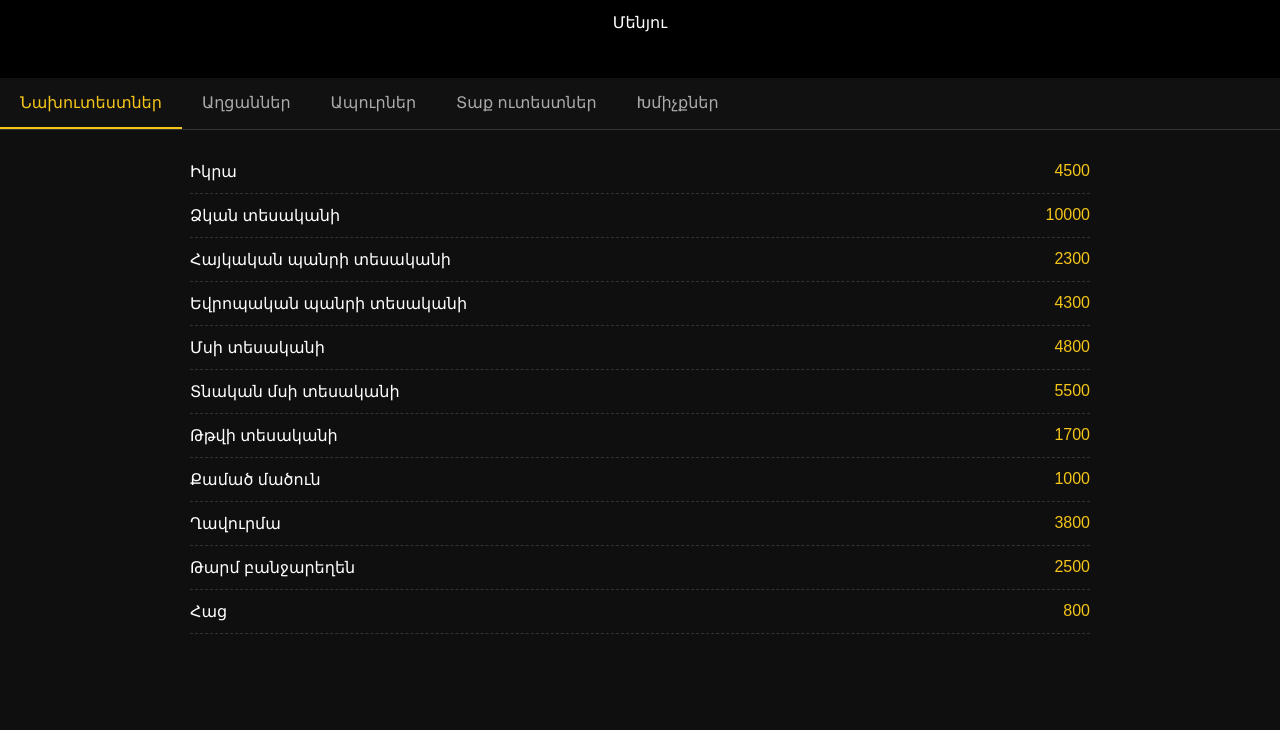
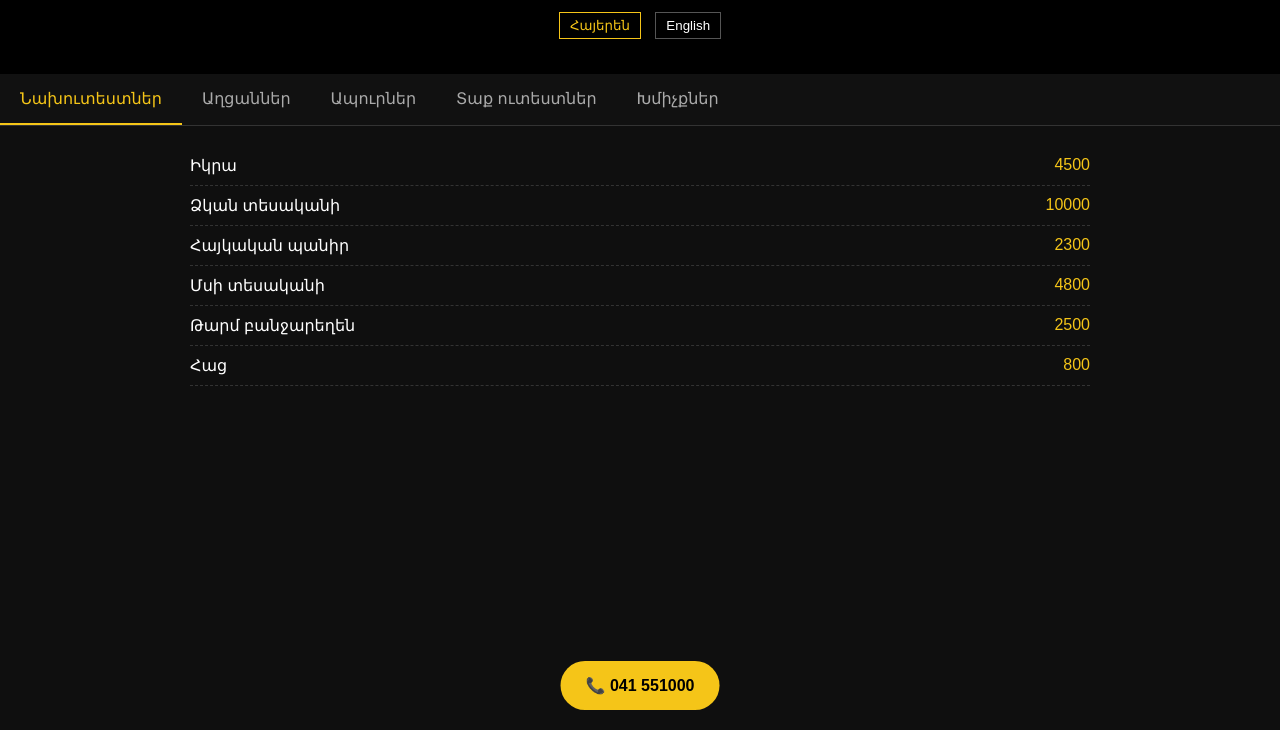
Before and after one commit to vanatour-restaurant/menu, a plain HTML site: page index.html in a window 1280 px wide. Shown: the part 70-800 px from the top of the page. Drawn offline with Linux system fonts and the light colour scheme.

Commit message:
Update index.html

```diff
--- a/index.html
+++ b/index.html
@@ -24,6 +24,25 @@ h1 {
   color: #f5c518;
 }
 
+/* LANGUAGE SWITCH */
+.lang-switch {
+  margin-top: 10px;
+}
+
+.lang-switch button {
+  background: none;
+  border: 1px solid #555;
+  color: #fff;
+  padding: 5px 10px;
+  margin: 5px;
+  cursor: pointer;
+}
+
+.lang-switch button.active {
+  border-color: #f5c518;
+  color: #f5c518;
+}
+
 /* TABS */
 .tabs {
   display: flex;
@@ -44,7 +63,7 @@ h1 {
   border-bottom: 2px solid #f5c518;
 }
 
-/* CONTENT */
+/* MENU */
 .container {
   max-width: 900px;
   margin: auto;
@@ -54,7 +73,7 @@ h1 {
 .item {
   display: flex;
   justify-content: space-between;
-  padding: 12px 0;
+  padding: 10px 0;
   border-bottom: 1px dashed #333;
 }
 
@@ -62,6 +81,21 @@ h1 {
   color: #f5c518;
 }
 
+/* CTA */
+.cta {
+  position: fixed;
+  bottom: 20px;
+  left: 50%;
+  transform: translateX(-50%);
+  background: #f5c518;
+  color: #000;
+  padding: 15px 25px;
+  font-weight: bold;
+  border-radius: 50px;
+  text-decoration: none;
+}
+
+/* HIDE */
 .hidden {
   display: none;
 }
@@ -72,87 +106,128 @@ h1 {
 
 <header>
   <h1>Vanatur Restaurant</h1>
-  <p>Մենյու</p>
+  <div class="lang-switch">
+    <button onclick="setLang('hy')" class="active">Հայերեն</button>
+    <button onclick="setLang('en')">English</button>
+  </div>
 </header>
 
-<!-- TABS -->
-<div class="tabs">
-  <div class="tab active" onclick="showTab('appetizers')">Նախուտեստներ</div>
-  <div class="tab" onclick="showTab('salads')">Աղցաններ</div>
-  <div class="tab" onclick="showTab('soups')">Ապուրներ</div>
-  <div class="tab" onclick="showTab('hot')">Տաք ուտեստներ</div>
-  <div class="tab" onclick="showTab('drinks')">Խմիչքներ</div>
-</div>
+<div class="tabs" id="tabs"></div>
 
-<div class="container">
+<div class="container" id="menu"></div>
 
-  <!-- APPETIZERS -->
-  <div id="appetizers" class="menu">
-    <div class="item"><span>Իկրա</span><span class="price">4500</span></div>
-    <div class="item"><span>Ձկան տեսականի</span><span class="price">10000</span></div>
-    <div class="item"><span>Հայկական պանրի տեսականի</span><span class="price">2300</span></div>
-    <div class="item"><span>Եվրոպական պանրի տեսականի</span><span class="price">4300</span></div>
-    <div class="item"><span>Մսի տեսականի</span><span class="price">4800</span></div>
-    <div class="item"><span>Տնական մսի տեսականի</span><span class="price">5500</span></div>
-    <div class="item"><span>Թթվի տեսականի</span><span class="price">1700</span></div>
-    <div class="item"><span>Քամած մածուն</span><span class="price">1000</span></div>
-    <div class="item"><span>Ղավուրմա</span><span class="price">3800</span></div>
-    <div class="item"><span>Թարմ բանջարեղեն</span><span class="price">2500</span></div>
-    <div class="item"><span>Հաց</span><span class="price">800</span></div>
-  </div>
-
-  <!-- SALADS -->
-  <div id="salads" class="menu hidden">
-    <div class="item"><span>Ամառային աղցան</span><span class="price">2500</span></div>
-    <div class="item"><span>Հունական աղցան</span><span class="price">3000</span></div>
-    <div class="item"><span>Կեսար (հավով)</span><span class="price">3600</span></div>
-    <div class="item"><span>Կեսար (կրեվետկայով)</span><span class="price">4500</span></div>
-    <div class="item"><span>Կապրեզե</span><span class="price">2200</span></div>
-    <div class="item"><span>Հումուս</span><span class="price">1500</span></div>
-    <div class="item"><span>Մութաբալ</span><span class="price">2000</span></div>
-  </div>
-
-  <!-- SOUPS -->
-  <div id="soups" class="menu hidden">
-    <div class="item"><span>Սպաս</span><span class="price">1200</span></div>
-    <div class="item"><span>Սոլյանկա</span><span class="price">1800</span></div>
-    <div class="item"><span>Բորշ</span><span class="price">1700</span></div>
-    <div class="item"><span>Խարչո</span><span class="price">1700</span></div>
-    <div class="item"><span>Փիթի</span><span class="price">1700</span></div>
-    <div class="item"><span>Հավով ապուր</span><span class="price">1500</span></div>
-  </div>
-
-  <!-- HOT DISHES -->
-  <div id="hot" class="menu hidden">
-    <div class="item"><span>Խոզի ռիբս</span><span class="price">5000</span></div>
-    <div class="item"><span>Խոզի չալաղաջ</span><span class="price">3700</span></div>
-    <div class="item"><span>Տավարի քաբաբ</span><span class="price">1300</span></div>
-    <div class="item"><span>Տոլմա</span><span class="price">2500</span></div>
-    <div class="item"><span>Քյուֆթա</span><span class="price">7000</span></div>
-    <div class="item"><span>Հավի քաբաբ</span><span class="price">1200</span></div>
-    <div class="item"><span>Հավի թևեր</span><span class="price">1500</span></div>
-  </div>
-
-  <!-- DRINKS -->
-  <div id="drinks" class="menu hidden">
-    <div class="item"><span>Ջուր</span><span class="price">300</span></div>
-    <div class="item"><span>Կոլա / Ֆանտա</span><span class="price">300</span></div>
-    <div class="item"><span>Կոմպոտ</span><span class="price">1500</span></div>
-    <div class="item"><span>Մոխիտո</span><span class="price">2000</span></div>
-    <div class="item"><span>Գինի</span><span class="price">3000+</span></div>
-    <div class="item"><span>Օղի</span><span class="price">7000+</span></div>
-  </div>
-
-</div>
+<a href="tel:041551000" class="cta">📞 041 551000</a>
 
 <script>
-function showTab(tabId) {
-  document.querySelectorAll('.menu').forEach(el => el.classList.add('hidden'));
-  document.getElementById(tabId).classList.remove('hidden');
 
-  document.querySelectorAll('.tab').forEach(el => el.classList.remove('active'));
+/* LANGUAGE */
+let currentLang = 'hy';
+
+function setLang(lang) {
+  currentLang = lang;
+
+  document.querySelectorAll('.lang-switch button').forEach(b => b.classList.remove('active'));
   event.target.classList.add('active');
+
+  renderTabs();
+  renderMenu(Object.keys(menuData)[0]);
 }
+
+/* MENU DATA (YOU CAN EXTEND THIS CLEANLY) */
+const menuData = {
+
+  appetizers: {
+    name: {hy: "Նախուտեստներ", en: "Appetizers"},
+    items: [
+      {hy: "Իկրա", en: "Caviar", price: "4500"},
+      {hy: "Ձկան տեսականի", en: "Fish assortment", price: "10000"},
+      {hy: "Հայկական պանիր", en: "Armenian cheese", price: "2300"},
+      {hy: "Մսի տեսականի", en: "Meat assortment", price: "4800"},
+      {hy: "Թարմ բանջարեղեն", en: "Fresh vegetables", price: "2500"},
+      {hy: "Հաց", en: "Bread", price: "800"}
+    ]
+  },
+
+  salads: {
+    name: {hy: "Աղցաններ", en: "Salads"},
+    items: [
+      {hy: "Ամառային աղցան", en: "Summer salad", price: "2500"},
+      {hy: "Հունական աղցան", en: "Greek salad", price: "3000"},
+      {hy: "Կեսար (հավ)", en: "Caesar (chicken)", price: "3600"},
+      {hy: "Կեսար (կրեվետկա)", en: "Caesar (shrimp)", price: "4500"},
+      {hy: "Կապրեզե", en: "Caprese", price: "2200"}
+    ]
+  },
+
+  soups: {
+    name: {hy: "Ապուրներ", en: "Soups"},
+    items: [
+      {hy: "Սպաս", en: "Spas", price: "1200"},
+      {hy: "Սոլյանկա", en: "Solyanka", price: "1800"},
+      {hy: "Բորշ", en: "Borscht", price: "1700"},
+      {hy: "Խարչո", en: "Kharcho", price: "1700"}
+    ]
+  },
+
+  hot: {
+    name: {hy: "Տաք ուտեստներ", en: "Hot Dishes"},
+    items: [
+      {hy: "Խոզի ռիբս", en: "Pork ribs", price: "5000"},
+      {hy: "Տավարի քաբաբ", en: "Beef kebab", price: "1300"},
+      {hy: "Հավի քաբաբ", en: "Chicken kebab", price: "1200"},
+      {hy: "Քյուֆթա", en: "Kyufta", price: "7000"}
+    ]
+  },
+
+  drinks: {
+    name: {hy: "Խմիչքներ", en: "Drinks"},
+    items: [
+      {hy: "Ջուր", en: "Water", price: "300"},
+      {hy: "Կոլա", en: "Cola", price: "300"},
+      {hy: "Կոմպոտ", en: "Compote", price: "1500"},
+      {hy: "Մոխիտո", en: "Mojito", price: "2000"}
+    ]
+  }
+
+};
+
+/* RENDER */
+function renderTabs() {
+  const tabs = document.getElementById('tabs');
+  tabs.innerHTML = '';
+
+  Object.keys(menuData).forEach((key, i) => {
+    const tab = document.createElement('div');
+    tab.className = 'tab ' + (i === 0 ? 'active' : '');
+    tab.innerText = menuData[key].name[currentLang];
+    tab.onclick = () => {
+      document.querySelectorAll('.tab').forEach(t => t.classList.remove('active'));
+      tab.classList.add('active');
+      renderMenu(key);
+    };
+    tabs.appendChild(tab);
+  });
+}
+
+function renderMenu(category) {
+  const container = document.getElementById('menu');
+  container.innerHTML = '';
+
+  menuData[category].items.forEach(item => {
+    const div = document.createElement('div');
+    div.className = 'item';
+    div.innerHTML = `
+      <span>${item[currentLang]}</span>
+      <span class="price">${item.price}</span>
+    `;
+    container.appendChild(div);
+  });
+}
+
+/* INIT */
+renderTabs();
+renderMenu('appetizers');
+
 </script>
 
 </body>
```
